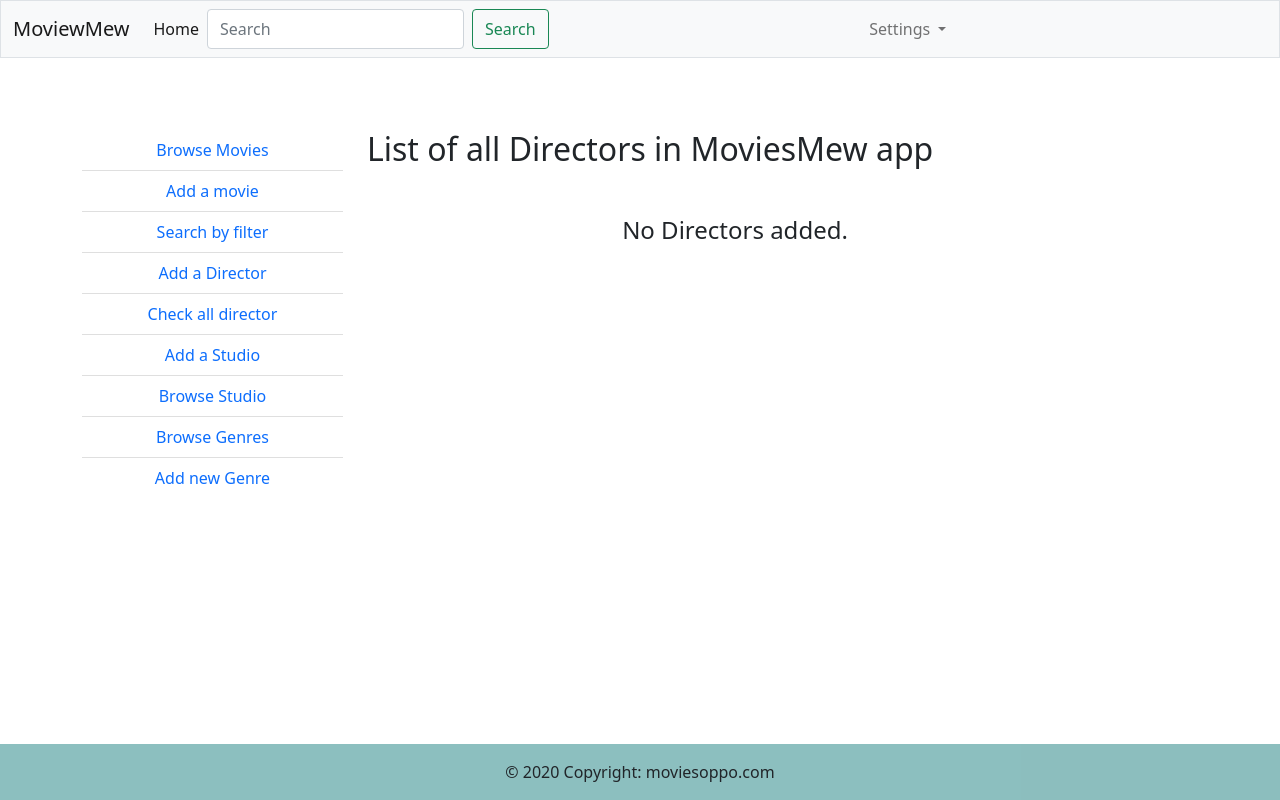
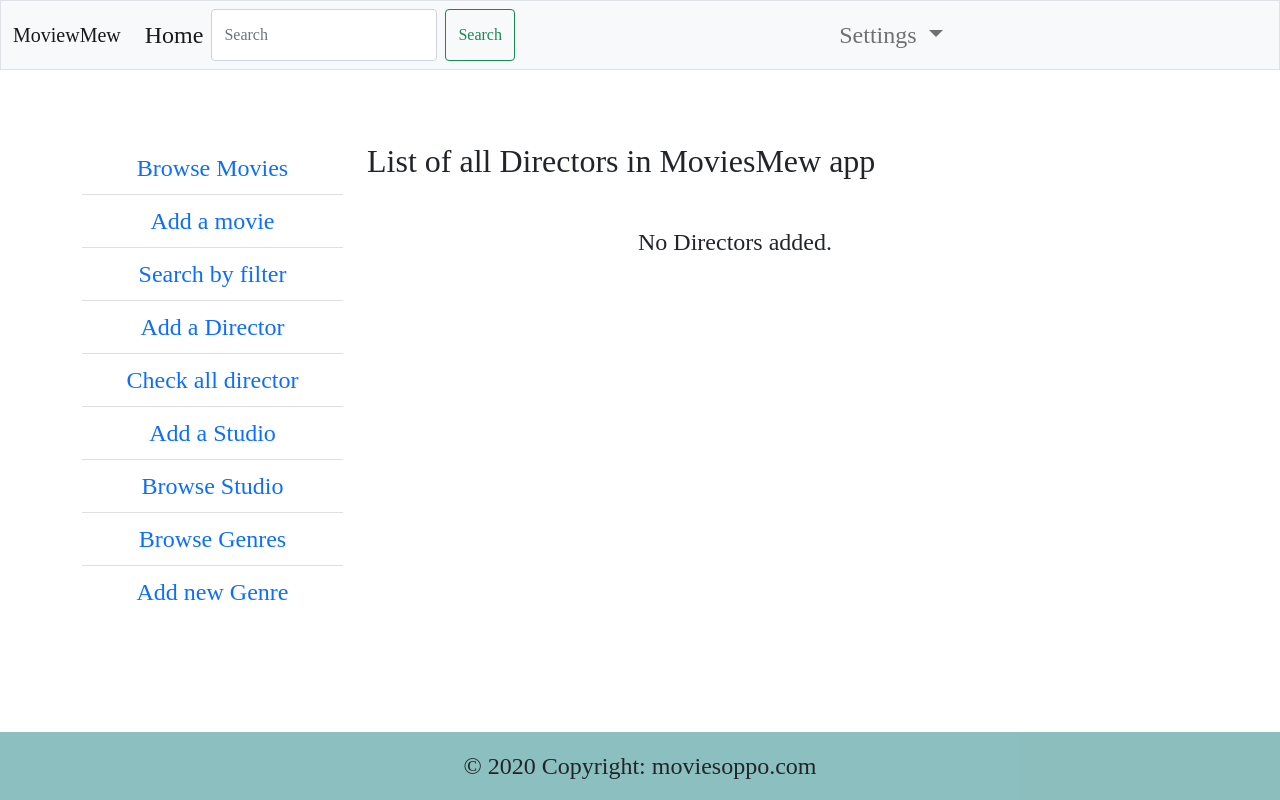
Before and after one commit to vikas1412/movies-demo, a Django app: page /movies/directors/ in a window 1280 px wide. Run offline with Django 3.2, Linux system fonts and the light colour scheme; data that the repository does not hold is empty.

Commit message:
Add Custom font style Microsoft Yahei

```diff
--- a/templates/base.html
+++ b/templates/base.html
@@ -10,6 +10,12 @@
 
     <title>{% block title %}{% endblock %}</title>
     <style>
+        body {
+            font-family: "Microsoft YaHei" !important;
+            font: "Microsoft YaHei" !important;
+            font-size: 18pt !important;
+        }
+
         #footer {
             position: fixed;
             bottom: 0px;
```
